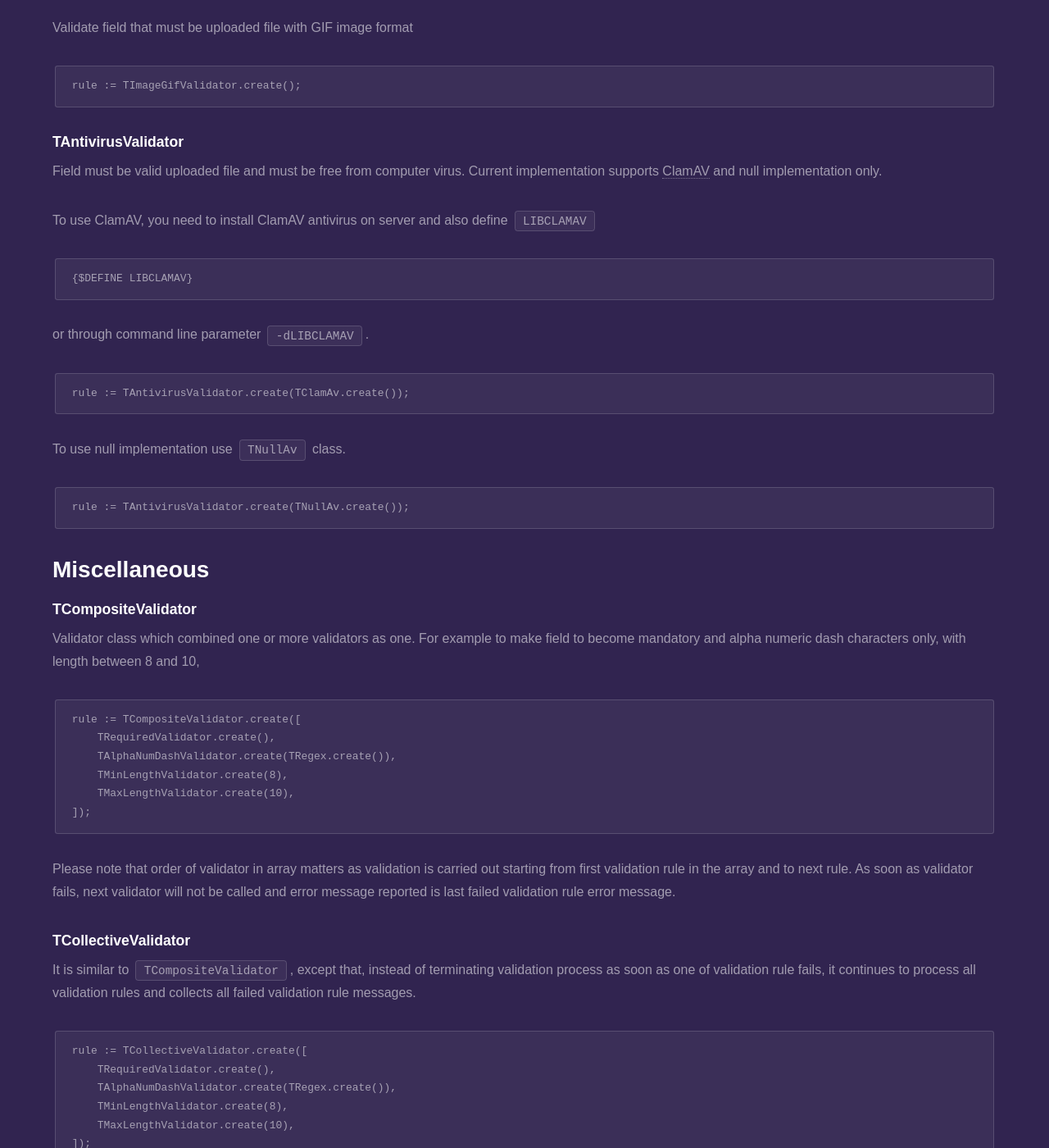
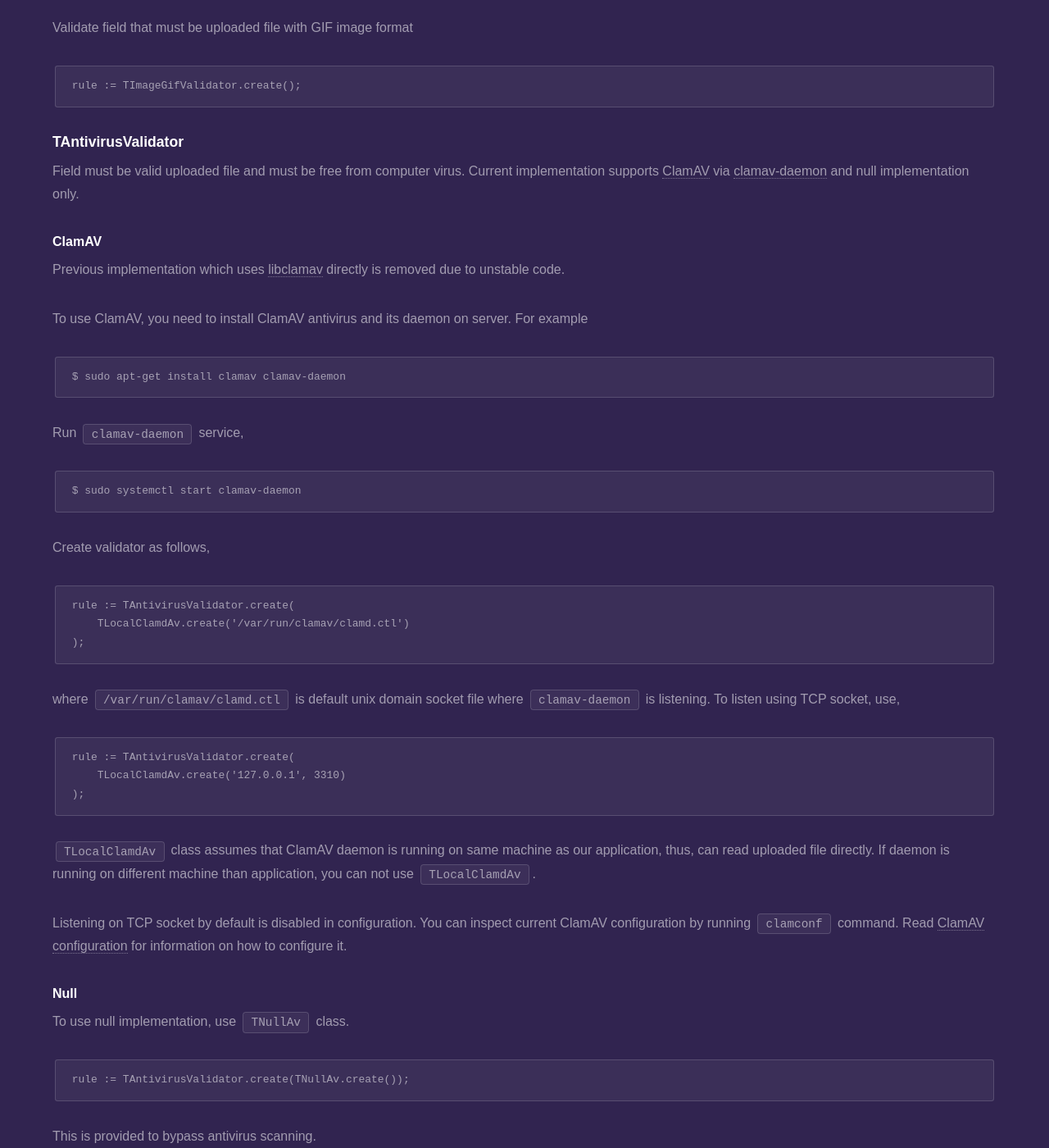
Before and after one commit to fanoframework/fanoframework.github.io, a Jekyll site: the page built from security/form-validation/built-in-validation-rules/index.md, in a window 1280 px wide and 1400 px high, scrolled down 12269 px. Shown: the whole window at 82% size. Built offline with Jekyll 4.4.1, drawn with Linux system fonts in a browser that asks for light colours; our own code applies the rules of GitHub Pages for plain Markdown files.

Commit message:
improve content about antivirus validation

````diff
--- a/security/form-validation/built-in-validation-rules/index.md
+++ b/security/form-validation/built-in-validation-rules/index.md
@@ -526,25 +526,50 @@
 
 ### TAntivirusValidator
 
-Field must be valid uploaded file and must be free from computer virus. Current implementation supports [ClamAV](https://www.clamav.net/documents/libclamav) and null implementation only.
+Field must be valid uploaded file and must be free from computer virus. Current implementation supports [ClamAV](https://www.clamav.net) via [clamav-daemon](https://www.clamav.net/documents/scanning#clamd) and null implementation only.
 
-To use ClamAV, you need to install ClamAV antivirus on server and also define `LIBCLAMAV`
+#### ClamAV
+Previous implementation which uses [libclamav](https://www.clamav.net/documents/libclamav)  directly is removed due to unstable code.
+
+To use ClamAV, you need to install ClamAV antivirus and its daemon on server. For example
 
 ```
-{$DEFINE LIBCLAMAV}
+$ sudo apt-get install clamav clamav-daemon
+```
+Run `clamav-daemon` service,
+
+```
+$ sudo systemctl start clamav-daemon
 ```
 
-or through command line parameter `-dLIBCLAMAV`.
+Create validator as follows,
 
 ```
-rule := TAntivirusValidator.create(TClamAv.create());
+rule := TAntivirusValidator.create(
+    TLocalClamdAv.create('/var/run/clamav/clamd.ctl')
+);
 ```
 
-To use null implementation use `TNullAv` class.
+where `/var/run/clamav/clamd.ctl` is default unix domain socket file where `clamav-daemon` is listening. To listen using TCP socket, use,
+
+```
+rule := TAntivirusValidator.create(
+    TLocalClamdAv.create('127.0.0.1', 3310)
+);
+```
+
+`TLocalClamdAv` class assumes that ClamAV daemon is running on same machine as our application, thus, can read uploaded file directly. If daemon is running on different machine than application, you can not use `TLocalClamdAv`.
+
+Listening on TCP socket by default is disabled in configuration. You can inspect current ClamAV configuration by running `clamconf` command. Read [ClamAV configuration](https://www.clamav.net/documents/configuration) for information on how to configure it.
+
+
+#### Null
+To use null implementation, use `TNullAv` class.
 
 ```
 rule := TAntivirusValidator.create(TNullAv.create());
 ```
+This is provided to bypass antivirus scanning.
 
 ## Miscellaneous
 
````
